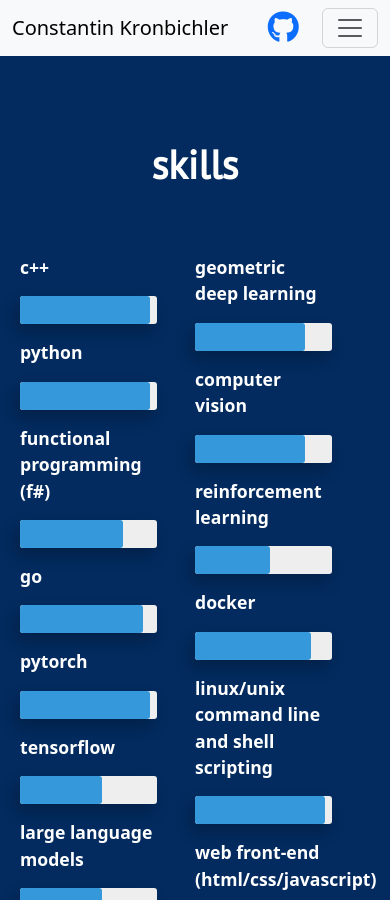
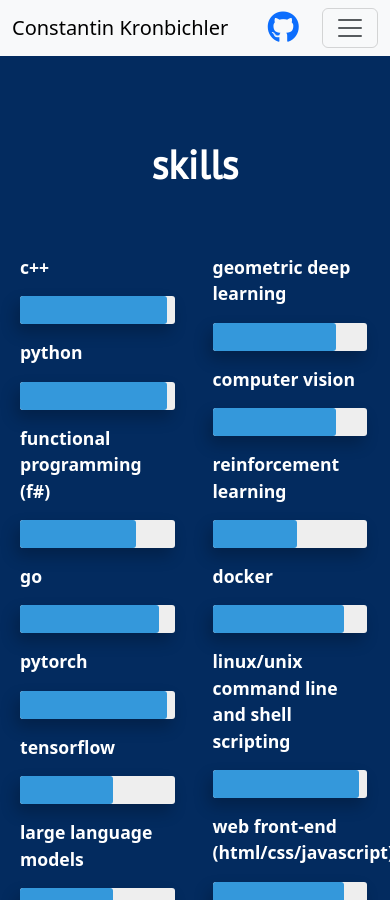
Before and after one commit to ccrownhill/portfolio, a Jekyll site: the page built from index.html, in a window 390 px wide and 900 px high, scrolled down 1806 px. Built offline with Jekyll 4.4.1, drawn with Linux system fonts in a browser that asks for light colours; nearby versions of some CDN libraries.

```diff
--- a/assets/css/main.css
+++ b/assets/css/main.css
@@ -533,7 +533,7 @@
 
   .skills-grid {
     -ms-grid-columns: auto auto;
-        grid-template-columns: 40% 40%;
+        grid-template-columns: 45% 45%;
     -ms-grid-rows: auto auto;
         grid-template-rows: auto auto;
   }
```
